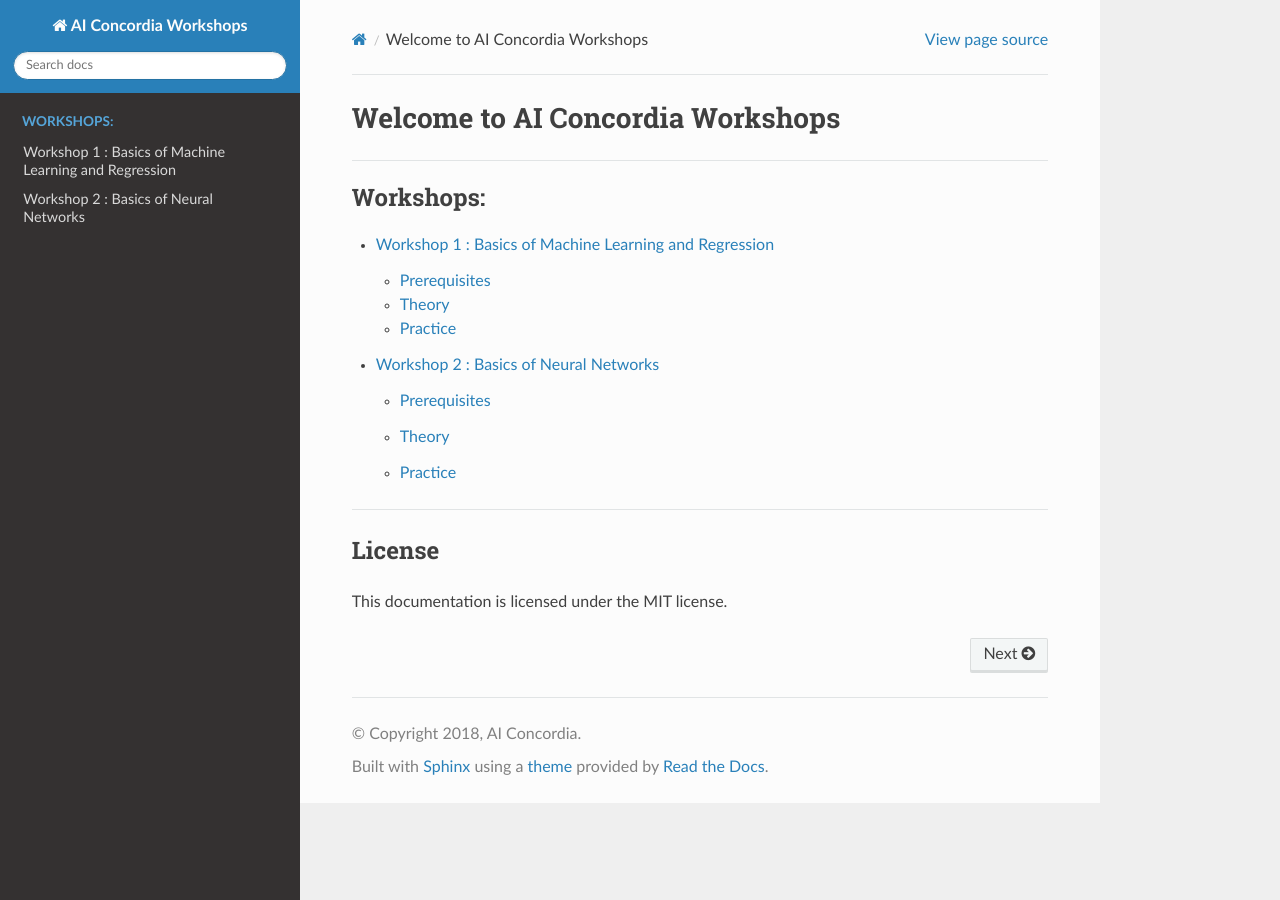
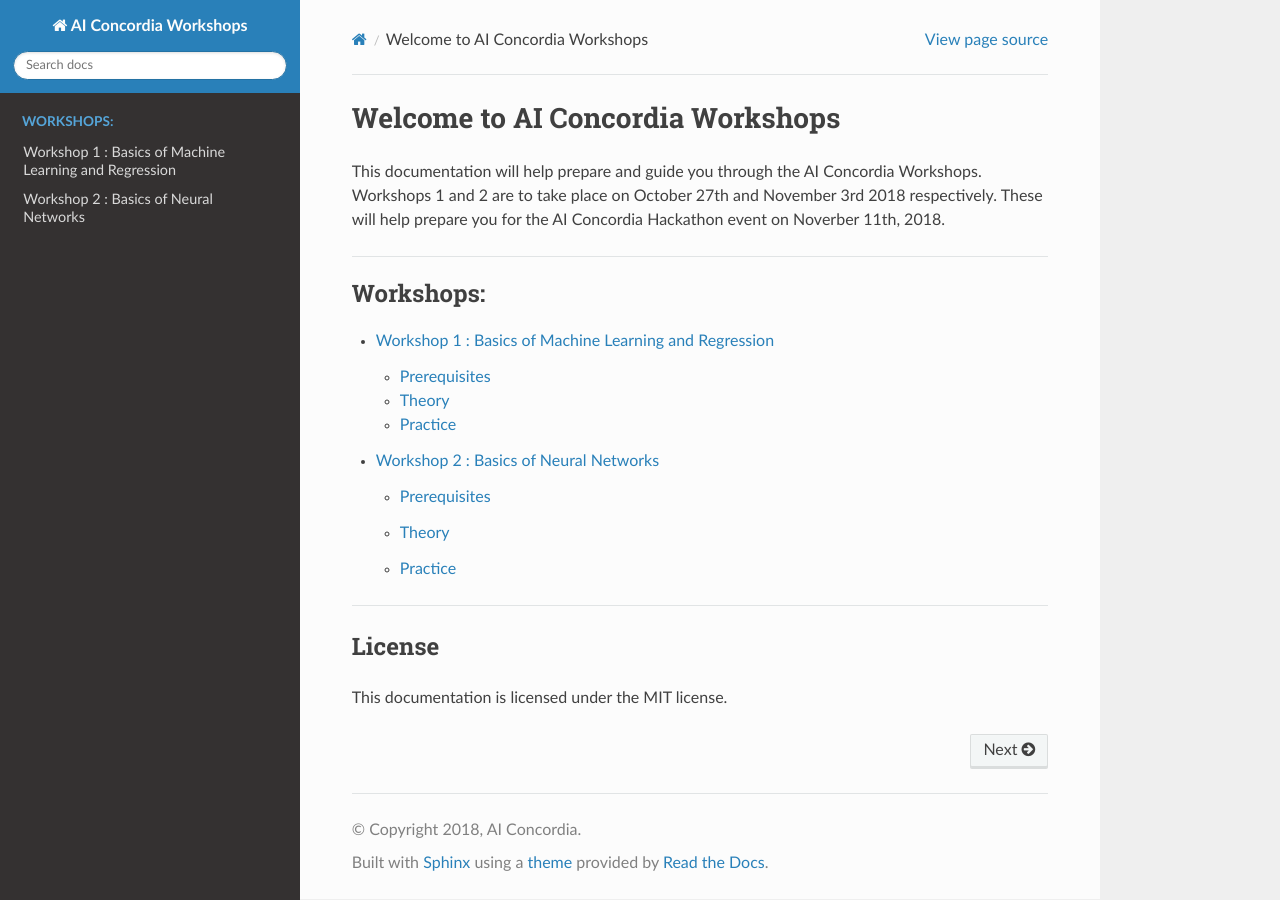
Before and after one commit to olibel270/AIConcordiaTraining, a Sphinx documentation site: the page built from Docs/source/index.rst, in a window 1280 px wide. Built offline with Sphinx 7.4.7 and the Read the Docs theme 2.0.0, drawn with Linux system fonts in a browser that asks for light colours.

Commit message:
Intro Paragraph Welcome Page

```diff
--- a/Docs/source/index.rst
+++ b/Docs/source/index.rst
@@ -2,7 +2,10 @@
 Welcome to AI Concordia Workshops
 #################################
 
-**********************************
+This documentation will help prepare and guide you through the AI Concordia Workshops. Workshops 1 and 2 are to take place on October 27th and November 3rd
+2018 respectively. These will help prepare you for the AI Concordia Hackathon event on Noverber 11th, 2018.
+
+***********************************
 
 .. toctree::
    :maxdepth: 3
@@ -17,4 +20,5 @@ Welcome to AI Concordia Workshops
 *******
 License
 *******
+
 This documentation is licensed under the MIT license.
```
Also changed, not shown: 5 other files.
